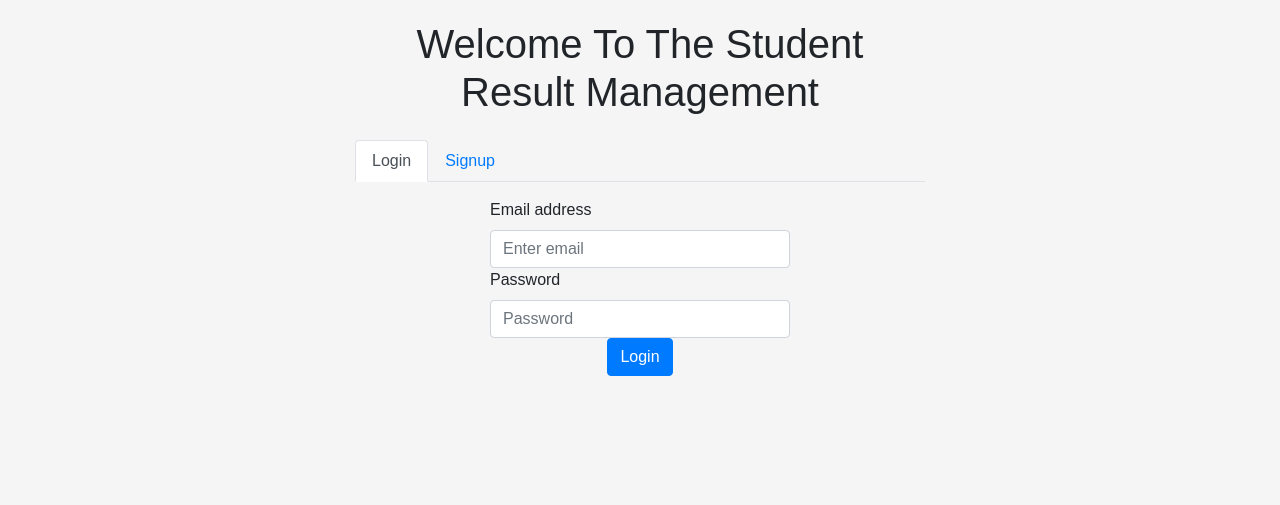
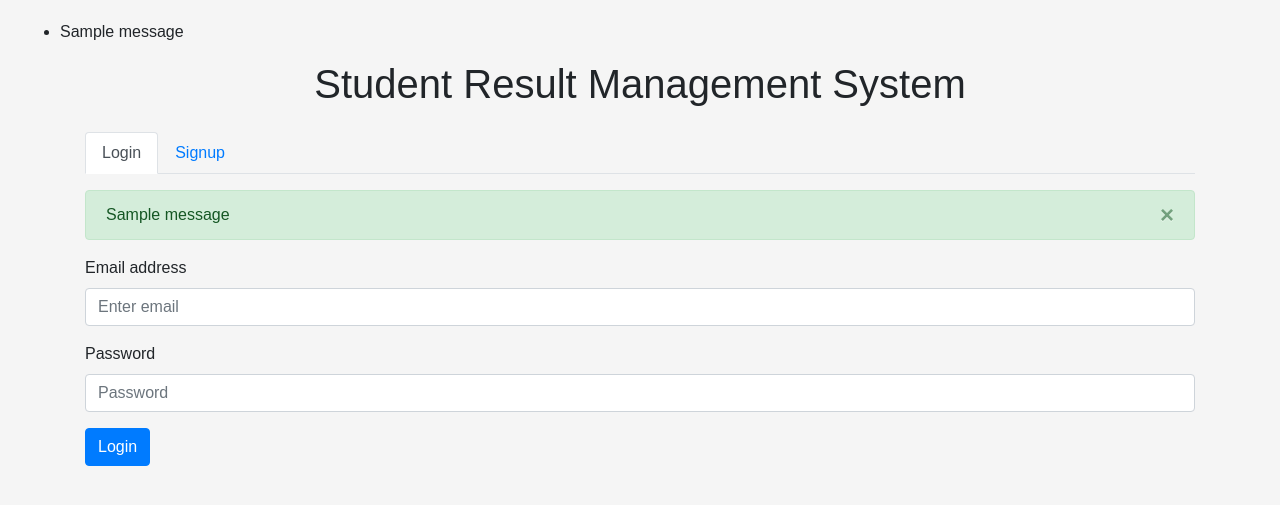
Before and after one commit to Adeohluwa/student-result-management, a Flask app: page / in a window 1280 px wide. Shown: the top 505 px of the page. Run offline with Flask 3, Linux system fonts and the light colour scheme; one stand-in notice (Sample message) is shown; some libraries are stand-ins or nearby versions.

Commit message:
Refactor templates to allow flashing and better inheritance

```diff
--- a/app/templates/base.html
+++ b/app/templates/base.html
@@ -4,6 +4,9 @@
     <meta charset="UTF-8">
     <meta name="viewport" content="width=device-width, initial-scale=1.0">
     <title>Student Result Management System</title>
+
+    {% with messages = get_flashed_messages() %} {% if messages %} <ul class=flashes> {% for message in messages %} <li>{{ message }}</li> {% endfor %} </ul> {% endif %} {% endwith %} {% block body %}{% endblock %}
+
     <link rel="stylesheet" href="https://maxcdn.bootstrapcdn.com/bootstrap/4.5.2/css/bootstrap.min.css">
     <link rel="stylesheet" href="https://cdn.datatables.net/1.10.22/css/dataTables.bootstrap4.min.css">
     <style>
@@ -36,21 +39,8 @@
     <div class="container">
         <h1 class="text-center mb-4">Student Result Management System</h1>
         <ul class="nav nav-tabs mb-3">
-            <li class="nav-item">
-                <a class="nav-link active" data-toggle="tab" href="#studentResults">Student Results</a>
-            </li>
-            <li class="nav-item">
-                <a class="nav-link" data-toggle="tab" href="#studentInfo">Student Information</a>
-            </li>
-            <li class="nav-item">
-                <a class="nav-link" data-toggle="tab" href="#courseManagement">Course Management</a>
-            </li>
-            <li class="nav-item">
-                <a class="nav-link" data-toggle="tab" href="#lecturerManagement">Lecturer Management</a>
-            </li>
-            <li class="nav-item">
-                <a class="nav-link" data-toggle="tab" href="#resultDispute">Result Dispute</a>
-            </li>
+            {% block nav_items %}
+            {% endblock %}
         </ul>
 
         {% block content %}
--- a/app/templates/login.html
+++ b/app/templates/login.html
@@ -1,33 +1,110 @@
-<!DOCTYPE html>
-<html lang="en">
-<head>
-    <meta charset="UTF-8">
-    <meta name="viewport" content="width=device-width, initial-scale=1.0">
-    <title>Login/Signup</title>
-    <link rel="stylesheet" href="https://maxcdn.bootstrapcdn.com/bootstrap/4.5.2/css/bootstrap.min.css">
+{% extends 'base.html' %}
+
+{% block nav_items %}
+<li class="nav-item">
+    <a class="nav-link active" data-toggle="tab" href="#login">Login</a>
+</li>
+<li class="nav-item">
+    <a class="nav-link" data-toggle="tab" href="#signup">Signup</a>
+</li>
+{% endblock %}
+
+{% block content %}
+<div class="tab-content">
+    <div class="tab-pane fade show active" id="login">
+        <form action="/" method="POST">
+            <input type="hidden" name="form_type" value="login">
+            {% with messages = get_flashed_messages(with_categories=true) %}
+                {% if messages %}
+                    {% for category, message in messages %}
+                        <div class="alert alert-{{ category }} alert-dismissible fade show" role="alert">
+                            {{ message }}
+                            <button type="button" class="close" data-dismiss="alert" aria-label="Close">
+                                <span aria-hidden="true">&times;</span>
+                            </button>
+                        </div>
+                    {% endfor %}
+                {% endif %}
+            {% endwith %}
+            <div class="form-group">
+                <label for="loginEmail">Email address</label>
+                <input type="email" class="form-control" id="loginEmail" name="loginEmail" placeholder="Enter email" required>
+            </div>
+            <div class="form-group">
+                <label for="loginPassword">Password</label>
+                <input type="password" class="form-control" id="loginPassword" name="loginPassword" placeholder="Password" required>
+            </div>
+            <button type="submit" class="btn btn-primary">Login</button>
+        </form>
+    </div>
+    <div class="tab-pane fade" id="signup">
+        <form action="/" method="POST">
+            <input type="hidden" name="form_type" value="signup">
+            {% with messages = get_flashed_messages(with_categories=true) %}
+                {% if messages %}
+                    {% for category, message in messages %}
+                        <div class="alert alert-{{ category }} alert-dismissible fade show" role="alert">
+                            {{ message }}
+                            <button type="button" class="close" data-dismiss="alert" aria-label="Close">
+                                <span aria-hidden="true">&times;</span>
+                            </button>
+                        </div>
+                    {% endfor %}
+                {% endif %}
+            {% endwith %}
+            <div class="form-group">
+                <label for="signupEmail">Email address</label>
+                <input type="email" class="form-control" id="signupEmail" name="signupEmail" placeholder="Enter email" required>
+            </div>
+            <div class="form-group">
+                <label for="signupPassword">Password</label>
+                <input type="password" class="form-control" id="signupPassword" name="signupPassword" placeholder="Password" required>
+            </div>
+            <div class="form-group">
+                <label for="signupConfirmPassword">Confirm Password</label>
+                <input type="password" class="form-control" id="signupConfirmPassword" name="signupConfirmPassword" placeholder="Confirm Password" required>
+            </div>
+            <button type="submit" class="btn btn-primary">Signup</button>
+        </form>
+    </div>
+</div>
+{% endblock %}
+
+{% block styles %}
 <style>
     body {
         font-family: Arial, sans-serif;
         background-color: #f5f5f5;
         padding: 20px;
     }
+
     .container {
         max-width: 600px;
         margin: auto;
     }
+
     .form-group {
-            max-width: 300px;
+        max-width: 150px;
         margin: auto;
+        width: 100%;
     }
+
+    .form-group input {
+        width: 100%;
+    }
+
     .btn-primary {
-            max-width: 300px;
+        max-width: 150px;
         margin: auto;
         display: block;
+        width: 100%;
     }
+
     .animated {
         animation-duration: 0.5s;
         animation-fill-mode: both;
     }
+
     @keyframes fadeIn {
         from {
             opacity: 0;
@@ -36,56 +113,9 @@
             opacity: 1;
         }
     }
+
     .fadeIn {
         animation-name: fadeIn;
     }
 </style>
-</head>
-<body>
-    <div class="container">
-        <h1 class="text-center mb-4">Welcome To The Student Result Management</h1>
-        <ul class="nav nav-tabs mb-3">
-            <li class="nav-item">
-                <a class="nav-link active" data-toggle="tab" href="#login">Login</a>
-            </li>
-            <li class="nav-item">
-                <a class="nav-link" data-toggle="tab" href="#signup">Signup</a>
-            </li>
-        </ul>
-        <div class="tab-content">
-            <div class="tab-pane fade show active" id="login">
-                <form>
-                    <div class="form-group">
-                        <label for="loginEmail">Email address</label>
-                        <input type="email" class="form-control" id="loginEmail" aria-describedby="emailHelp" placeholder="Enter email">
-                    </div>
-                    <div class="form-group">
-                        <label for="loginPassword">Password</label>
-                        <input type="password" class="form-control" id="loginPassword" placeholder="Password">
-                    </div>
-                    <button type="submit" class="btn btn-primary">Login</button>
-                </form>
-            </div>
-            <div class="tab-pane fade" id="signup">
-                <form>
-                    <div class="form-group">
-                        <label for="signupEmail">Email address</label>
-                        <input type="email" class="form-control" id="signupEmail" aria-describedby="emailHelp" placeholder="Enter email">
-                    </div>
-                    <div class="form-group">
-                        <label for="signupPassword">Password</label>
-                        <input type="password" class="form-control" id="signupPassword" placeholder="Password">
-                    </div>
-                    <div class="form-group">
-                        <label for="signupConfirmPassword">Confirm Password</label>
-                        <input type="password" class="form-control" id="signupConfirmPassword" placeholder="Confirm Password">
-                    </div>
-                    <button type="submit" class="btn btn-primary">Signup</button>
-                </form>
-            </div>
-        </div>
-    </div>
-    <script src="https://code.jquery.com/jquery-3.5.1.js"></script>
-    <script src="https://maxcdn.bootstrapcdn.com/bootstrap/4.5.2/js/bootstrap.min.js"></script>
-</body>
-</html>
+{% endblock %}
```
Also changed, not shown: app/templates/course_management.html (+19 -1 lines). Lines whose indentation alone changed are shown as unchanged.
